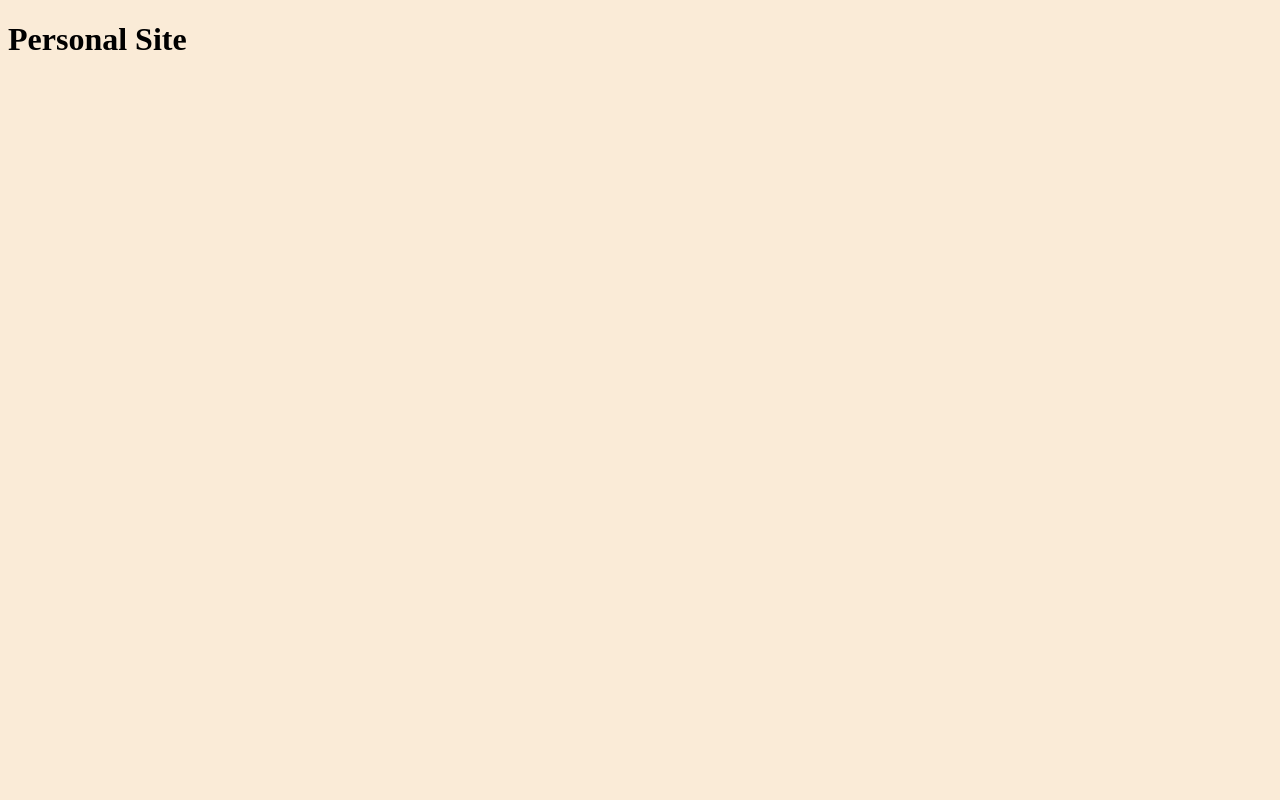
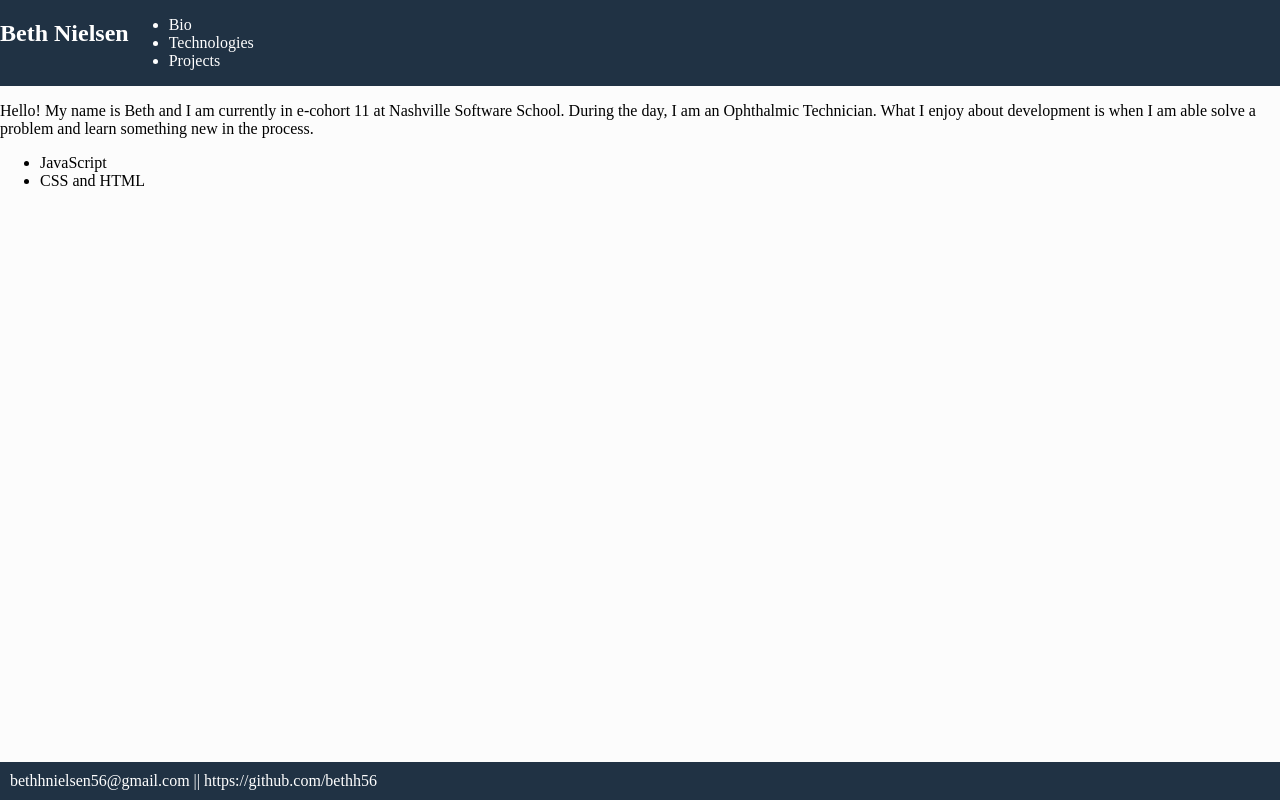
Before and after one commit to bethh56/personal-bio-site, a plain HTML site: page index.html in a window 1280 px wide. Drawn offline with Linux system fonts and the light colour scheme.

Commit message:
doing some styling

```diff
--- a/index.html
+++ b/index.html
@@ -4,11 +4,44 @@
     <meta charset="UTF-8">
     <meta name="viewport" content="width=device-width, initial-scale=1.0">
     <meta http-equiv="X-UA-Compatible" content="ie=edge">
-    <title>Document</title>
+    <title>Beth's Classwork</title>
     <link rel="stylesheet" href="./main.css">
 </head>
 <body>
-    <h1>Personal Site</h1>
+    <!-- Navigation -->
+  <nav>
+    <h1 class="name">Beth Nielsen</h1>
+    <ul id="navLinks">
+      <li><a id="navToBio">Bio</a></li>
+      <li><a id="navToTechnologies">Technologies</a></li>
+      <li><a id="navToProjects">Projects</a></li>
+    </ul>
+  </nav>
+    <!-- End Navigation -->
+
+  <!-- Primary View -->
+  <div class="fullPage" id="bioPage">
+    <!-- TODO: Fill in bio info here: What is your background? Why do you want to go into development? What do you love about development? -->
+    <p class="bioInfo">Hello! My name is Beth and I am currently in e-cohort 11 at Nashville Software School.  During the day, I am an Ophthalmic Technician. What I enjoy about development is when I am able solve a problem and learn something new in the process.</p>
+  </div>
+  <div class="fullPage" id="technologiesPage">
+    <!-- TODO: Start an UL of all of the tools and technologies you've started learning so far. (You'll beef this page up later). -->
+    <ul class="thingsLearned">
+        <li>JavaScript</li>
+        <li>CSS and HTML</li>
+    </ul>
+  </div>
+  <div class="fullPage" id="projectsPage"></div>
+  <!-- End Primary View -->
+
+  <!-- Footer -->
+  <footer class="page-footer">
+    <!-- TODO: Fill in contact info here: Include things like email, LinkedIn, Twitter and GitHub links. -->
+    bethhnielsen56@gmail.com || https://github.com/bethh56
+  </footer>
+  <!-- End Footer -
+
+    <script src="./projects.js"></script>
     <script src="./main.js"></script>
 </body>
 </html>
--- a/main.css
+++ b/main.css
@@ -1,3 +1,35 @@
 body {
-    background-color: antiquewhite;
+    background-color: #fcfcfc;
+    padding: 0;
+    margin: 0;
+
+    min-height: 400px;
+    margin-bottom: 100px;
+    clear: both;
 }
+
+nav {
+    background-color: #203244;
+    width: 100%;
+    display: flex;
+    color: white;
+}
+
+.name {
+
+}
+
+nav li {
+
+}
+
+footer {
+    width: 100%;
+    color: #111;
+    background-color:#203244;
+    padding: 10px;
+    position: fixed;
+    left: 0;
+    bottom: 0;
+    color: white;
+  }
```
Also changed, not shown: projects.js (added).
